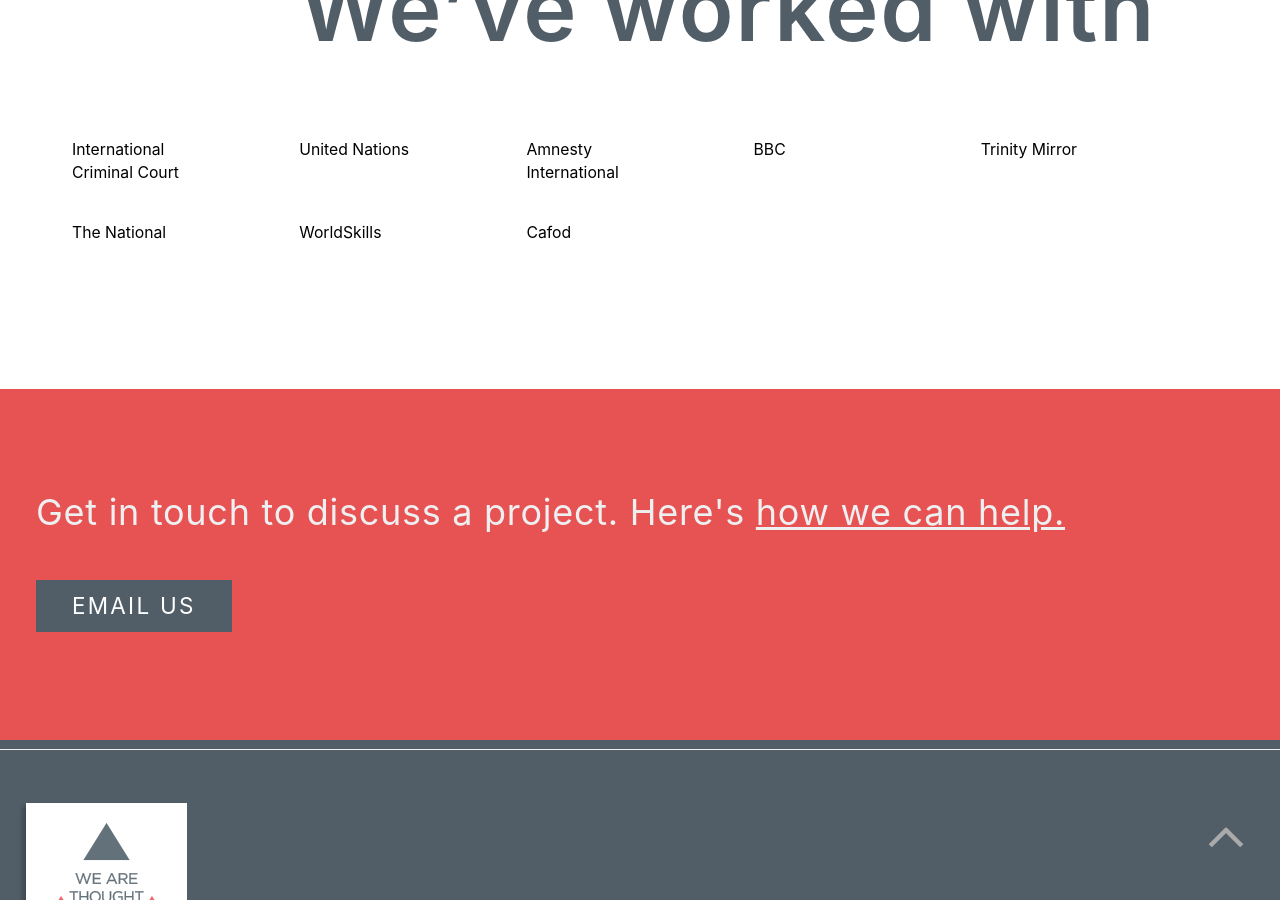
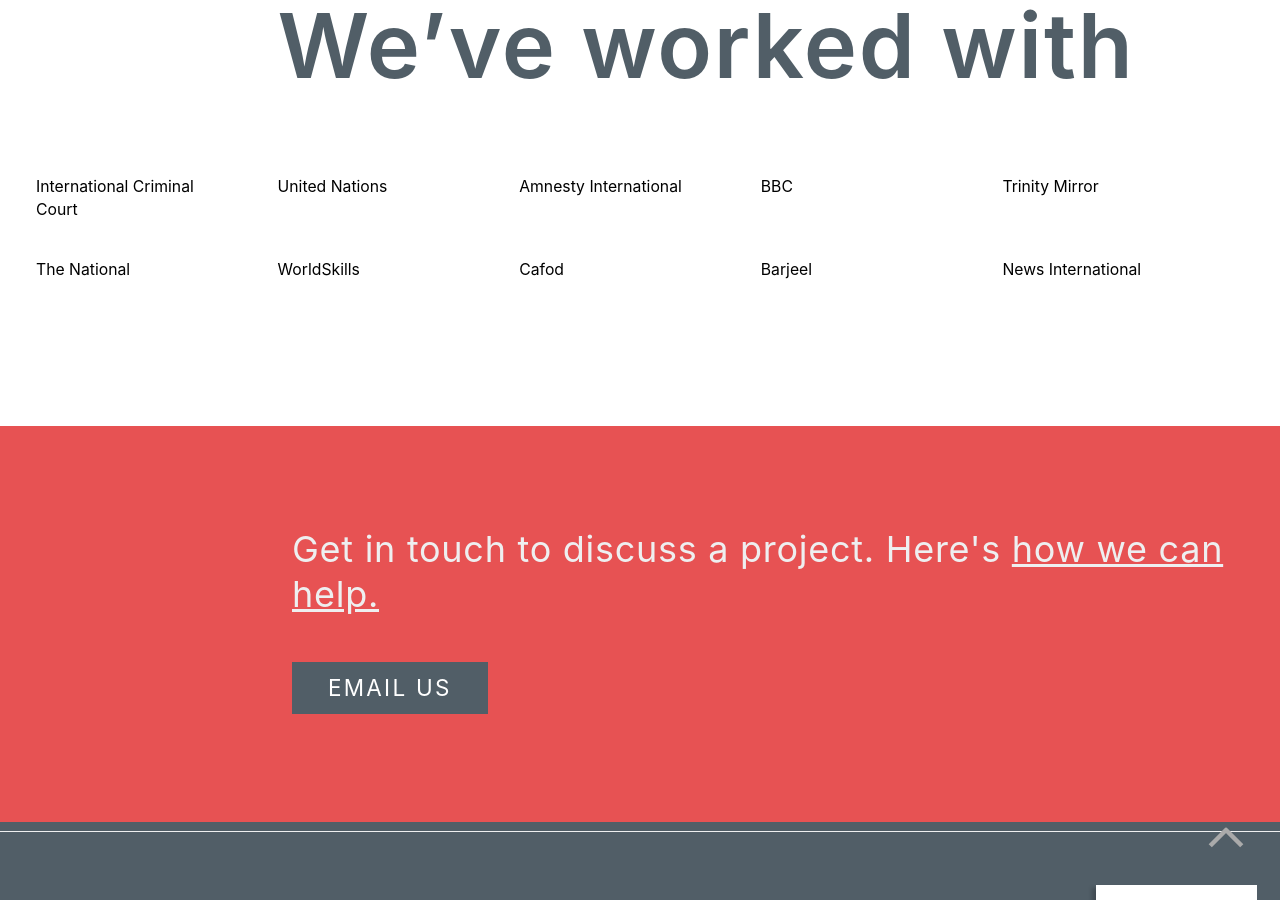
Before and after one commit to wearethoughtfox/wearethoughtfox, a Jekyll site: the page built from index.html, in a window 1280 px wide and 900 px high, scrolled down 1381 px. Built offline with Jekyll 4.4.1, drawn with Linux system fonts in a browser that asks for light colours.

Commit message:
tweaks to the layout / alignment

```diff
--- a/_includes/contact.html
+++ b/_includes/contact.html
@@ -1,5 +1,5 @@
-<section class="bg-primary">
-  <div class="center ph3 ph4-ns pv4 pv5-l">
+<section class="bg-primary cf">
+  <div class="fr ph3 ph4-ns pv4 pv5-l w-80-l">
   <h2 class="f3 f1-l secondary fw4 customgrey">Get in touch to discuss a project. {% if page.permalink != '/info/' %} Here's <a href="/info" class="customgrey dim">how we can help.</a></h2>{% endif %}
   <div id="contact" class="mw6 mw7-ns pt4">
     <span itemscope itemtype="http://schema.org/Corporation">
--- a/_includes/footer.html
+++ b/_includes/footer.html
@@ -1,5 +1,5 @@
 <footer class="bg-secondary pt2 pb2 pb5-l cb" id="fadein-backtotop">
-  <div class = "bt b--customgrey tc tl-l pt4">
+  <div class = "bt b--customgrey tl tr-l pt4">
     <img class="mw4-5 mt2-l" src="{{ site.baseurl }}/images/logo.png" alt="{{ site.name }}" >
     <p class="f6 f4-ns light-silver ph3 pb5">We Are Thought Fox Ltd, Registered in England and Wales, no. 8051628</p>
   </div>
--- a/index.html
+++ b/index.html
@@ -18,7 +18,7 @@
   </div>
 </section>
 
-<section class="cf center ph3 ph4-ns pb5-l">
+<section class="cf center ph3 ph4-ns pb5">
   {% assign publishedPosts = site.work | where: 'featured', 'true' %}
     {% for work in publishedPosts reversed limit:10 %}
       <article class="fl w-100 w-33-l pa3-ns">
@@ -36,10 +36,10 @@
   {% endfor %}
 </section>
 
-<section id="sectors" class="pt4 pt0-l pb4 pt0-l">
-  <div class="cf mw9 ph3 ph5-l pb5-l center">
+<section id="sectors" class="pt4 pt0-l pb4 pt0-l bt b--black-10">
+  <div class="cf mw9 ph3 ph4-l pb5-l center">
   <div class="fr w-100 w-80-l">
-    <h2 class="mt0 mb3 mb5-ns f1 f-subheadline-l secondary">We’ve worked with
+    <h2 class="mt4 mb3 mb5-ns f1 f-subheadline-l secondary">We’ve worked with
     </h2>
   </div>
   <div class="f6 lh-copy fl w-100 mb4-ns">
@@ -86,6 +86,16 @@
       Cafod
       </p>
     </div>
+    <div class="fl-ns w-50-m w-20-l pr3-m pr5-l">
+      <p>
+      Barjeel
+      </p>
+    </div>
+    <div class="fl-ns w-50-m w-20-l pr3-m pr5-l">
+      <p>
+      News International
+      </p>
+    </div>
   </div>
   </div>
 
```
